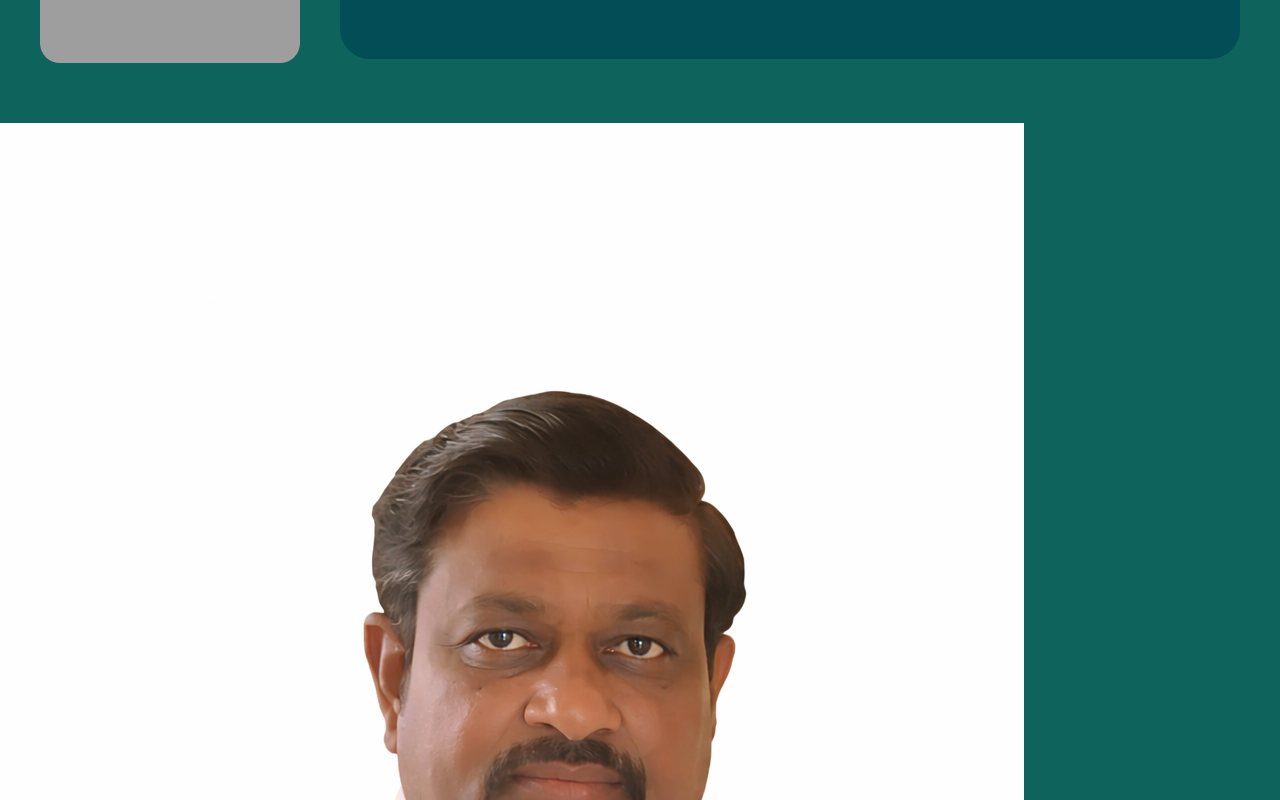
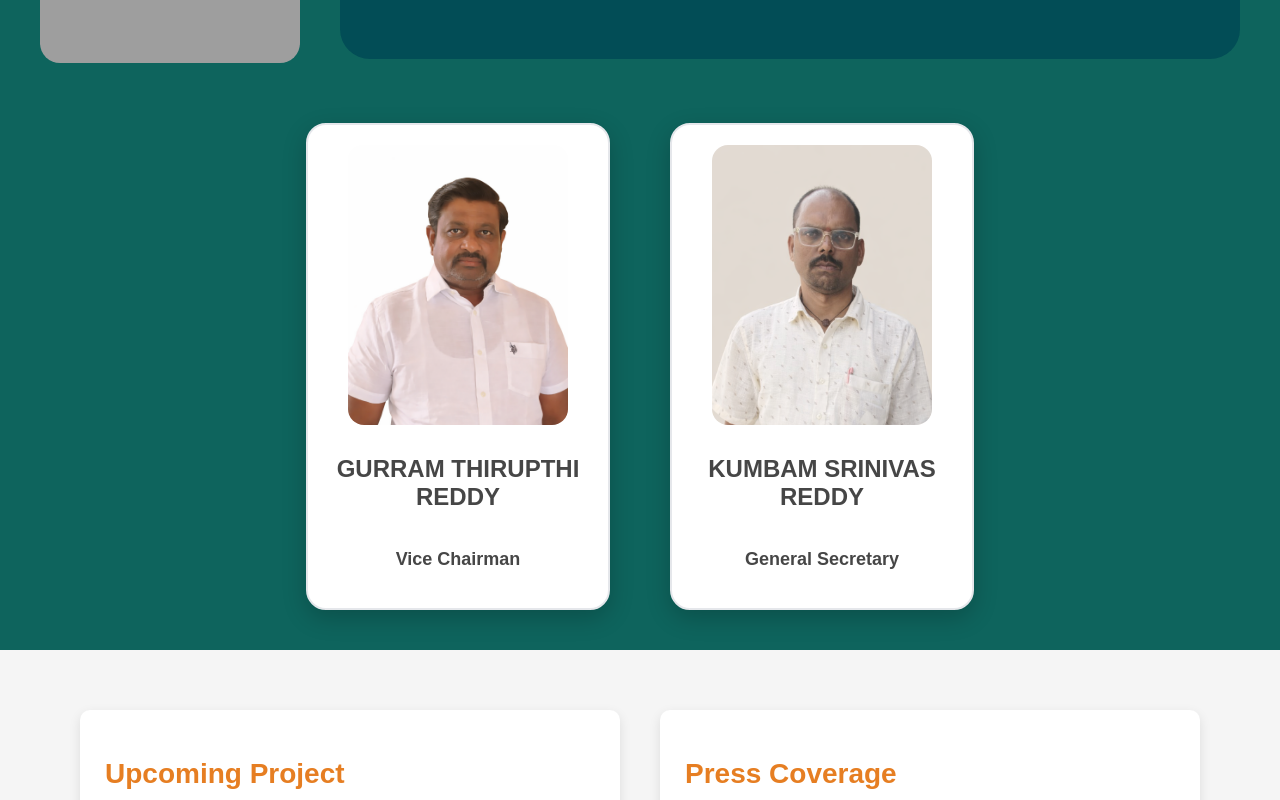
Before and after one commit to pallesharath/patel, a React (Vite) app: page / in a window 1280 px wide. Shown: the part 1480-2280 px from the top of the page. Built offline with nearby package versions, Linux system fonts and the light colour scheme; no server answers; the database is empty; grey boxes are pictures that could not be loaded; the HTML template or start-up script is replaced by a standard one.

Commit message:
Update Home.css
trying

```diff
--- a/src/pages/Home/Home.css
+++ b/src/pages/Home/Home.css
@@ -95,8 +95,7 @@ max-width:800px;
 
 /* Chairman and Vice Chairman layout */
 
-.chairman,
-.vice-chairman{
+.chairman{
 display:flex;
 align-items:center;
 gap:40px;
@@ -104,8 +103,7 @@ margin:60px auto;
 max-width:1200px;
 }
 
-.chairman img,
-.vice-chairman img{
+.chairman img{
 width:260px;
 height:320px;
 object-fit:cover;
@@ -115,12 +113,7 @@ border-radius:20px;
 
 /* Content Cards */
 
-.vice-chairman-content{
-background:#0b434f;
-padding:40px;
-border-radius:30px;
-flex:1;
-}
+
 
 .chairman-content{
 background:#024d56;
@@ -132,8 +125,7 @@ flex:1;
 
 /* Heading */
 
-.chairman-content h2,
-.vice-chairman-content h2{
+.chairman-content h2{
 font-size:32px;
 margin-bottom:15px;
 }
@@ -141,8 +133,7 @@ margin-bottom:15px;
 
 /* Paragraph */
 
-.chairman-content p,
-.vice-chairman-content p{
+.chairman-content p{
 line-height:1.7;
 font-size:16px;
 }
@@ -310,39 +301,22 @@ color:#ddd;
 }
 
 
-/* PRESIDENT */
-
-.president{
-display:flex;
-align-items:center;
-gap:40px;
-margin:60px auto;
-max-width:1200px;
+.vice-chairman-content,
+.president-content {
+  display: flex;
+  flex-direction: column;
+  align-items: center;
+  text-align: center;
 }
 
-.president img{
-width:260px;
-height:320px;
-object-fit:cover;
-border-radius:20px;
+.vice-chairman-content img,
+.president-content img {
+  width: 200px;
+  height: auto;
+  border-radius: 12px;
 }
 
-.president-content{
-background:#10383d;
-padding:40px;
-border-radius:30px;
-flex:1;
-}
 
-.president-content h2{
-font-size:32px;
-margin-bottom:15px;
-}
-
-.president-content p{
-line-height:1.7;
-font-size:16px;
-}
 
 
 /* LOGO */
@@ -353,3 +327,72 @@ height:60px;
 border-radius:50%;
 object-fit:cover;
 }
+
+/* Leaders Section */
+
+.leaders {
+  display: flex;
+  flex-direction: row; /* 🔥 force horizontal */
+  justify-content: center;
+  align-items: center;
+  gap: 60px;
+  margin: 40px 0;
+  flex-wrap: nowrap; /* 🔥 prevent going down */
+}
+
+.leader-card {
+  display: flex;
+  flex-direction: column;
+  align-items: center;
+  text-align: center;
+}
+
+.leader-card img {
+  width: 220px;
+  height: 280px;
+  object-fit: cover;
+  border-radius: 16px;
+  margin-bottom: 10px;
+}
+
+.leader-card h3 {
+  font-size: 18px;
+}
+
+.leader-card {
+  display: flex;
+  flex-direction: column;
+  align-items: center;
+  text-align: center;
+  width: 250px; /* 🔥 ADD THIS */
+}
+
+
+.leader-card {
+  width: 260px;
+  padding: 20px;
+  border-radius: 20px;
+
+  /* 🔥 WHITE INSIDE */
+  background: #ffffff;
+
+  /* 🔥 FRAME */
+  border: 2px solid #e5e7eb;
+
+  /* 🔥 SHADOW */
+  box-shadow: 0 8px 25px rgba(0,0,0,0.2);
+
+  text-align: center;
+  transition: 0.3s;
+}
+
+.leader-card:hover {
+  transform: translateY(-10px);
+  box-shadow: 0 12px 30px rgba(0,0,0,0.3);
+}
+
+.leader-card h2,
+.leader-card h3,
+.leader-card p {
+  color: #0b0a0ac1 !important;
+}
```
